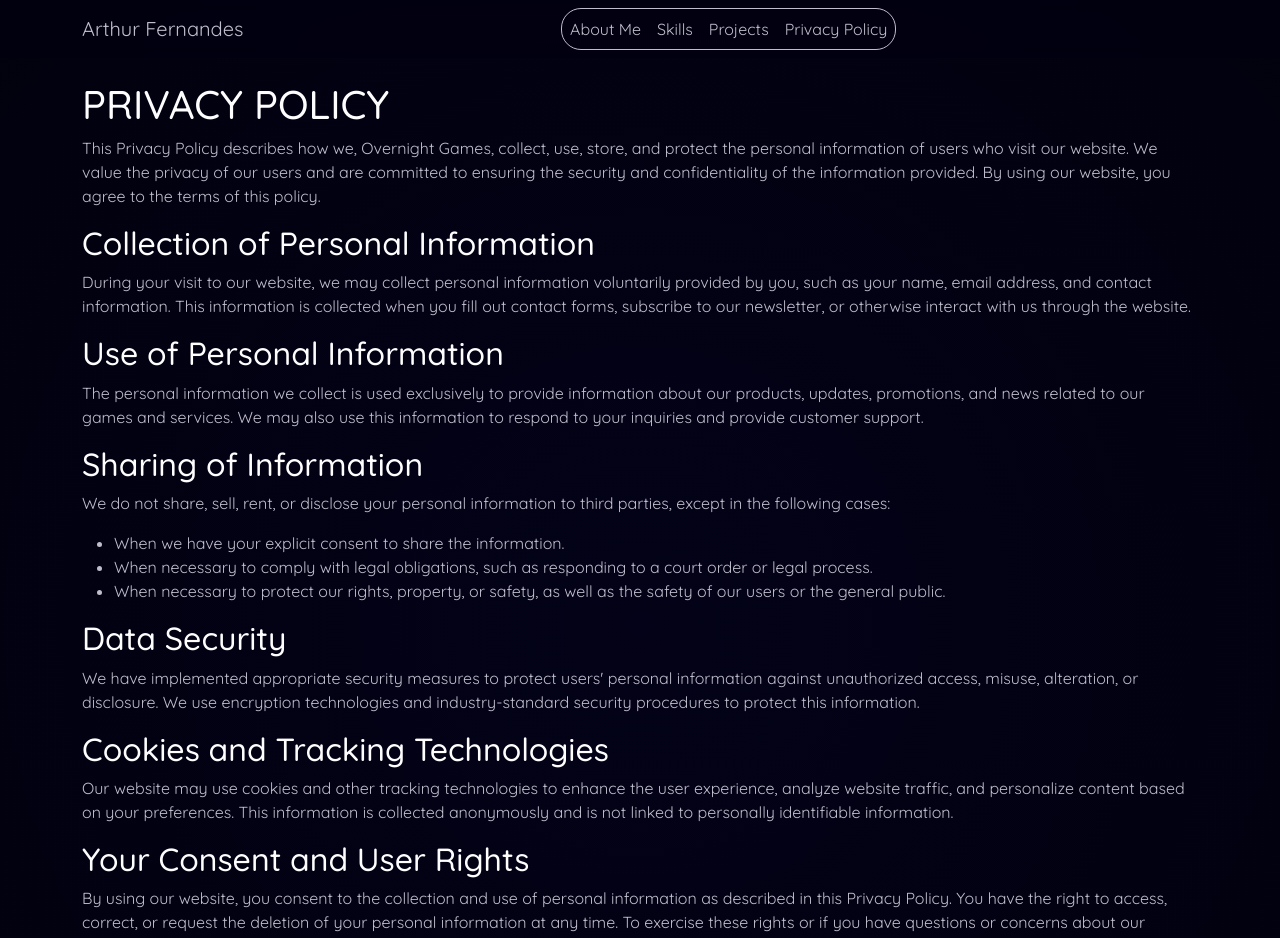
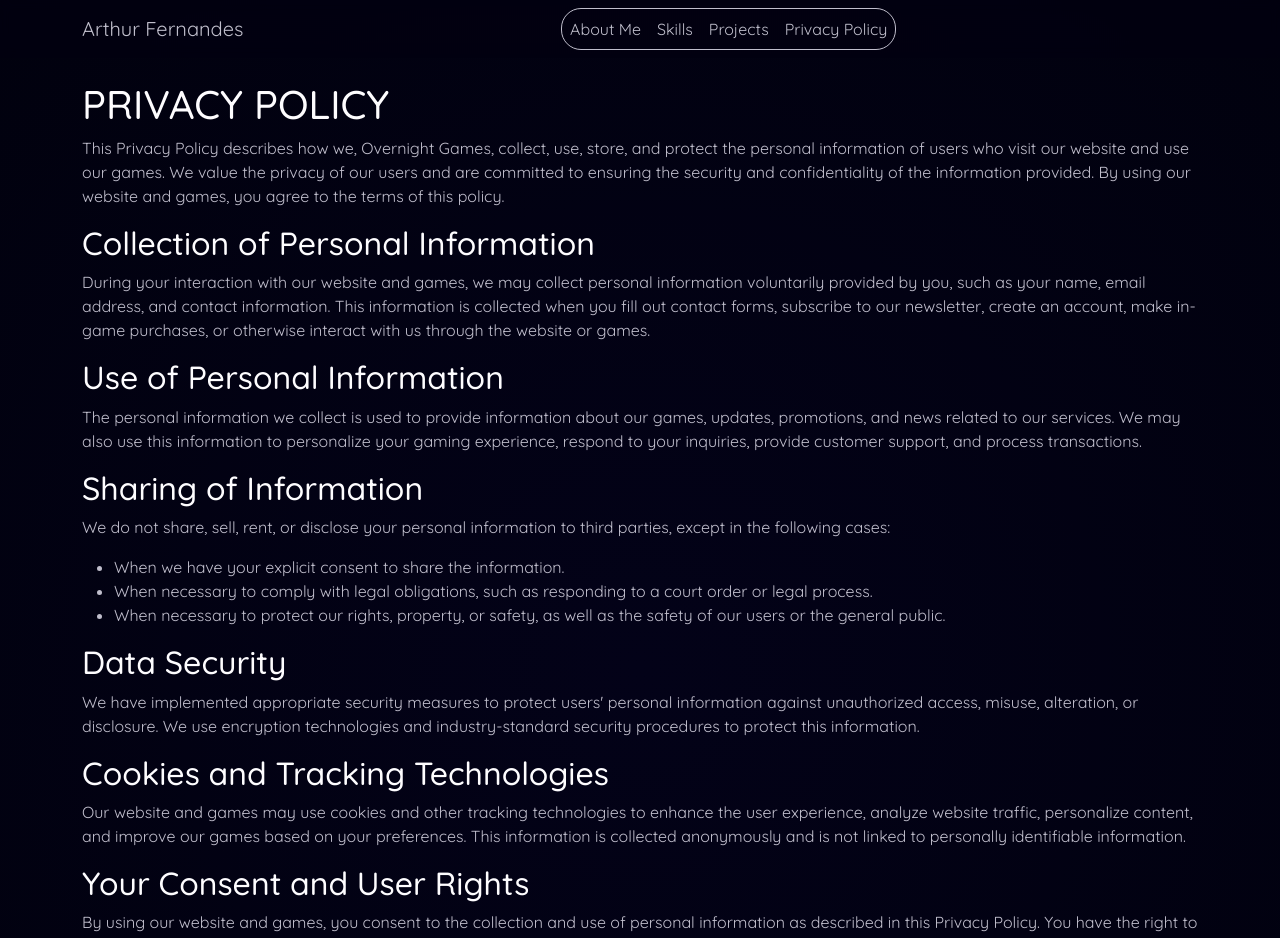
Before and after one commit to arthurjf/arthurjf.github.io, a React (Create React App) app: page /#/privacy in a window 1280 px wide. Shown: the top 938 px of the page. Built offline with nearby package versions, Linux system fonts and the light colour scheme.

Commit message:
Skills added

```diff
--- /dev/null
+++ b/src/css/progressbar.css
@@ -0,0 +1,15 @@
+:root {
+  --skill-progressbar-bar-color: #7171d3;
+  --skill-progressbar-background-color: #363650;
+}
+.progress-bar {
+  width: 100%;
+  margin-top: 2px;
+  height: 17px;
+  background-color: var(--skill-progressbar-background-color);
+}
+
+.progress-fill {
+  height: 100%;
+  background-color: var(--skill-progressbar-bar-color);
+}
--- a/src/css/style-skills.css
+++ b/src/css/style-skills.css
@@ -23,3 +23,12 @@
     transition: color 0.2s ease-in-out, background-color 0.2s ease-in-out, font-weight 0.2s ease-in-out;
     font-weight: 600;
 }
+
+.skill-level {
+margin-bottom: 30px;
+}
+
+.skill-level .title {
+    text-align: left;
+    width: 300px;
+}
--- a/src/css/style.css
+++ b/src/css/style.css
@@ -72,6 +72,7 @@ p,
   width: 100%;
   height: 100%;
   margin-top: var(--header-height);
+  margin-bottom: var(--header-height);
 }
 
 .content object {
--- /dev/null
+++ b/src/includes/ProgressBar.js
@@ -0,0 +1,12 @@
+import React from 'react';
+import '../css/progressbar.css';
+
+const ProgressBar = ({ fillValue }) => {
+  return (
+    <div className="progress-bar">
+      <div className="progress-fill" style={{ width: `${fillValue}%` }}></div>
+    </div>
+  );
+};
+
+export default ProgressBar;
--- a/src/sections/Privacy.js
+++ b/src/sections/Privacy.js
@@ -1,19 +1,19 @@
 import React from 'react';
 import Header from '../includes/Header';
 
-function About() {
+function PrivacyPolicy() {
     return (
         <div>
             <Header />
             <div className="container content h-100">
                 <h1>Privacy Policy</h1>
-                <p>This Privacy Policy describes how we, Overnight Games, collect, use, store, and protect the personal information of users who visit our website. We value the privacy of our users and are committed to ensuring the security and confidentiality of the information provided. By using our website, you agree to the terms of this policy.</p>
+                <p>This Privacy Policy describes how we, Overnight Games, collect, use, store, and protect the personal information of users who visit our website and use our games. We value the privacy of our users and are committed to ensuring the security and confidentiality of the information provided. By using our website and games, you agree to the terms of this policy.</p>
 
                 <h2>Collection of Personal Information</h2>
-                <p>During your visit to our website, we may collect personal information voluntarily provided by you, such as your name, email address, and contact information. This information is collected when you fill out contact forms, subscribe to our newsletter, or otherwise interact with us through the website.</p>
+                <p>During your interaction with our website and games, we may collect personal information voluntarily provided by you, such as your name, email address, and contact information. This information is collected when you fill out contact forms, subscribe to our newsletter, create an account, make in-game purchases, or otherwise interact with us through the website or games.</p>
 
                 <h2>Use of Personal Information</h2>
-                <p>The personal information we collect is used exclusively to provide information about our products, updates, promotions, and news related to our games and services. We may also use this information to respond to your inquiries and provide customer support.</p>
+                <p>The personal information we collect is used to provide information about our games, updates, promotions, and news related to our services. We may also use this information to personalize your gaming experience, respond to your inquiries, provide customer support, and process transactions.</p>
 
                 <h2>Sharing of Information</h2>
                 <p>We do not share, sell, rent, or disclose your personal information to third parties, except in the following cases:</p>
@@ -27,10 +27,10 @@ function About() {
                 <p>We have implemented appropriate security measures to protect users' personal information against unauthorized access, misuse, alteration, or disclosure. We use encryption technologies and industry-standard security procedures to protect this information.</p>
 
                 <h2>Cookies and Tracking Technologies</h2>
-                <p>Our website may use cookies and other tracking technologies to enhance the user experience, analyze website traffic, and personalize content based on your preferences. This information is collected anonymously and is not linked to personally identifiable information.</p>
+                <p>Our website and games may use cookies and other tracking technologies to enhance the user experience, analyze website traffic, personalize content, and improve our games based on your preferences. This information is collected anonymously and is not linked to personally identifiable information.</p>
 
                 <h2>Your Consent and User Rights</h2>
-                <p>By using our website, you consent to the collection and use of personal information as described in this Privacy Policy. You have the right to access, correct, or request the deletion of your personal information at any time. To exercise these rights or if you have questions or concerns about our privacy practices, please contact us at the email address arthurjose.dev@gmail.com.</p>
+                <p>By using our website and games, you consent to the collection and use of personal information as described in this Privacy Policy. You have the right to access, correct, or request the deletion of your personal information at any time. To exercise these rights or if you have questions or concerns about our privacy practices, please contact us at the email address arthurjose.dev@gmail.com.</p>
 
                 <h2>Changes to this Privacy Policy</h2>
                 <p>We may update this Privacy Policy periodically. We recommend that you regularly review this page to stay informed about any changes. Changes will take effect as soon as they are posted on this page.</p>
@@ -46,4 +46,4 @@ function About() {
     );
 };
 
-export default About;
+export default PrivacyPolicy;
--- a/src/sections/Skills.js
+++ b/src/sections/Skills.js
@@ -1,8 +1,22 @@
 import React from 'react';
 import Header from '../includes/Header';
 import '../css/disclaimer.css';
+import '../css/style-skills.css';
+import ProgressBar from '../includes/ProgressBar';
 
 function Skills() {
+    const skillsData = [
+        { skill: 'C# (Unity)', value: 90 },
+        { skill: 'Unity', value: 90 },
+        { skill: 'Blender (3D Modeling)', value: 80 },
+        { skill: 'Git', value: 90 },
+        { skill: 'Python', value: 50 },
+        { skill: 'Unreal Engine', value: 5 },
+        { skill: 'C++ (Unreal Engine', value: 5 },
+        { skill: 'Scrum', value: 70 },
+        { skill: 'React', value: 10 },
+    ];
+
     return (
         <div>
             <Header />
@@ -13,14 +27,25 @@ function Skills() {
                 <div className="disclaimer">
                     <div className="container">
                         <h3 className="title">Disclaimer</h3>
-                        <p className="text">The self-assessed skill ratings provided on this site are based on my personal evaluation and understanding of each skill. They are intended to reflect my perceived proficiency and may vary in interpretation.</p>
+                        <p className="text">
+                            The self-assessed skill ratings provided on this site are based on
+                            my personal evaluation and understanding of each skill. They are
+                            intended to reflect my perceived proficiency and may vary in
+                            interpretation.
+                        </p>
                     </div>
                 </div>
             </div>
             <div className="container content">
+                {skillsData.map((skill, index) => (
+                    <div key={index} className="skill-level">
+                        <div className="title">{skill.skill}</div>
+                        <ProgressBar fillValue={skill.value} />
+                    </div>
+                ))}
             </div>
         </div>
     );
-};
+}
 
 export default Skills;
--- a/src/sections/projects/TransitCourse.js
+++ b/src/sections/projects/TransitCourse.js
@@ -1,11 +1,18 @@
 import React from 'react';
 import Header from '../../includes/Header';
+import { Link } from 'react-router-dom';
 
 function TransitCourse() {
     return (
         <div>
             <Header />
-            <div className="container content">
+            <div className="container content d-flex flex-column justify-content-center align-items-center p-5">
+                <h1 className="text-center">🔨 Area under development 🔨</h1>
+                <p className="text-center p-5">But you can check other things like</p>
+                <div className="d-flex justify-content-center">
+                    <Link className="btn btn-primary m-2" to="/about">About Me</Link>
+                    <Link className="btn btn-primary m-2" to="/skills">Skills</Link>
+                </div>
             </div>
         </div>
     );
```
